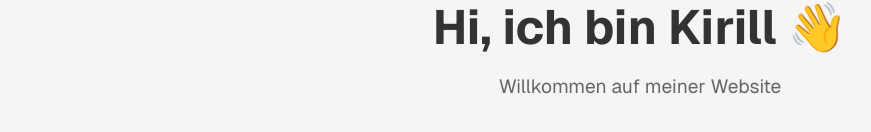
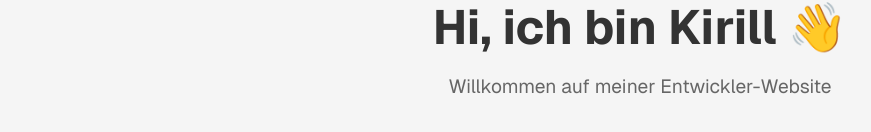
Before and after one commit to kirill-menke/kirill.es, a SvelteKit app: page / in a window 1280 px wide. Shown: the part 404-536 px from the top of the page, without its empty margins (0-871 px from the left). Built offline with nearby package versions, Linux system fonts and the light colour scheme.

Commit message:
Removed debug info from workflow

```diff
--- a/src/routes/+page.svelte
+++ b/src/routes/+page.svelte
@@ -1,10 +1,10 @@
 <svelte:head>
 	<title>Kirill's Garden</title>
-	<meta name="description" content="Kirill's personal developer website" />
+	<meta name="description" content="Kirill's personal website" />
 </svelte:head>
 
 <h1>Hi, ich bin Kirill 👋</h1>
-<p>Willkommen auf meiner Website</p>
+<p>Willkommen auf meiner Entwickler-Website</p>
 
 <style>
 	h1 {
```
